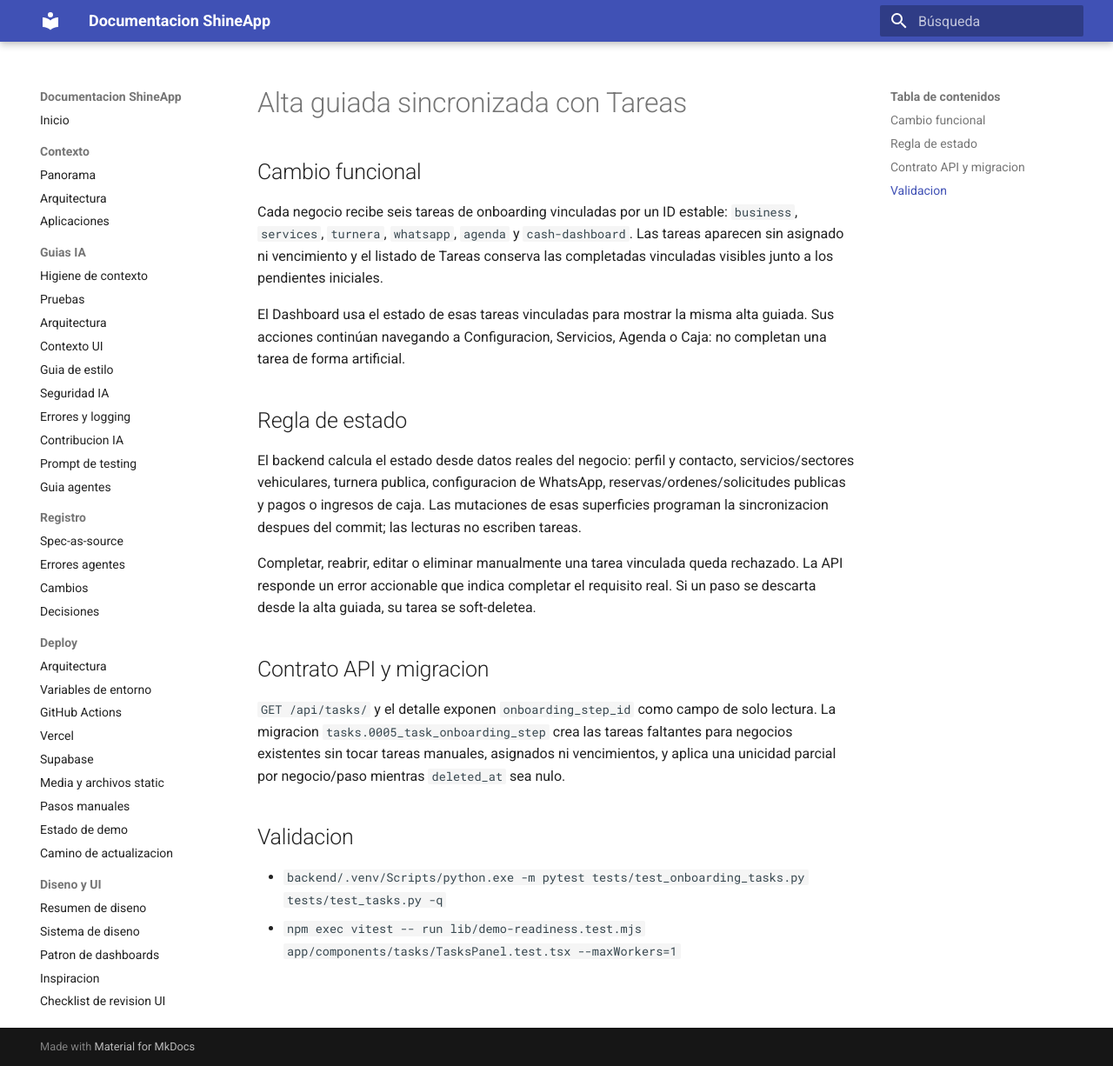
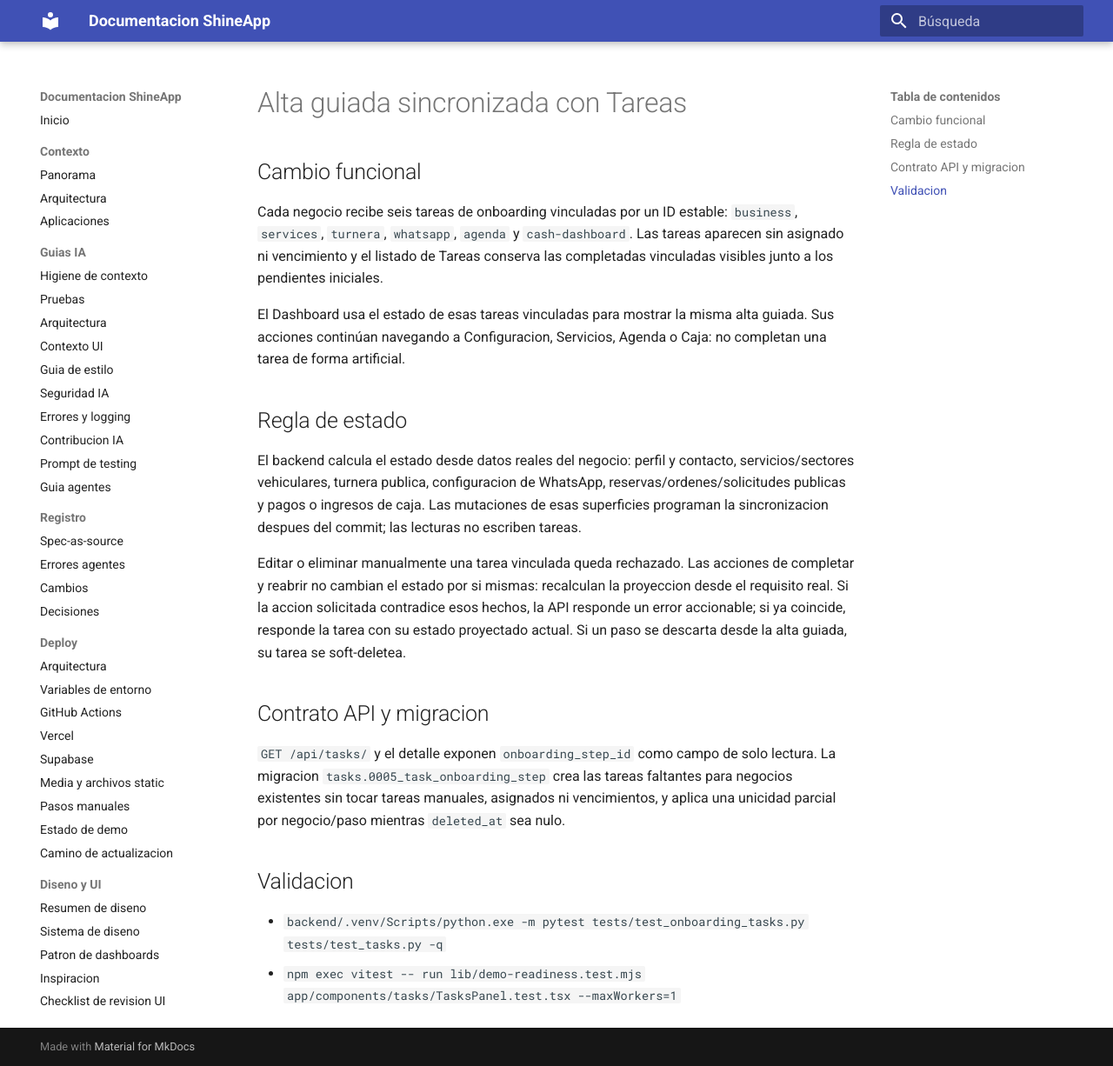
Before and after one commit to juanikitro/ShineApp, an MkDocs documentation site: the page built from docs/registro/cambios/2026-07-28-tareas-alta-guiada.md, in a window 1280 px wide and 1226 px high. Shown: the whole window at 87% size. Built offline with MkDocs 1.6.1 and Material for MkDocs 9.7.7, drawn with Linux system fonts in a browser that asks for light colours.

Commit message:
docs(spec): align audit change records (#263)

```diff
--- a/docs/registro/cambios/2026-07-28-tareas-alta-guiada.md
+++ b/docs/registro/cambios/2026-07-28-tareas-alta-guiada.md
@@ -19,9 +19,12 @@ reservas/ordenes/solicitudes publicas y pagos o ingresos de caja. Las mutaciones
 de esas superficies programan la sincronizacion despues del commit; las lecturas
 no escriben tareas.
 
-Completar, reabrir, editar o eliminar manualmente una tarea vinculada queda
-rechazado. La API responde un error accionable que indica completar el requisito
-real. Si un paso se descarta desde la alta guiada, su tarea se soft-deletea.
+Editar o eliminar manualmente una tarea vinculada queda rechazado. Las acciones
+de completar y reabrir no cambian el estado por si mismas: recalculan la
+proyeccion desde el requisito real. Si la accion solicitada contradice esos
+hechos, la API responde un error accionable; si ya coincide, responde la tarea
+con su estado proyectado actual. Si un paso se descarta desde la alta guiada, su
+tarea se soft-deletea.
 
 ## Contrato API y migracion
 
```
Also changed, not shown: CHANGELOG.md (+4 -0 lines), docs/registro/cambios/2026-08-03-dashboard-analisis-navegacion.md (added, +18 -0 lines), docs/registro/cambios/2026-08-03-searchselect-foco-desktop.md (added, +17 -0 lines), docs/registro/cambios/index.md (+2 -0 lines).
